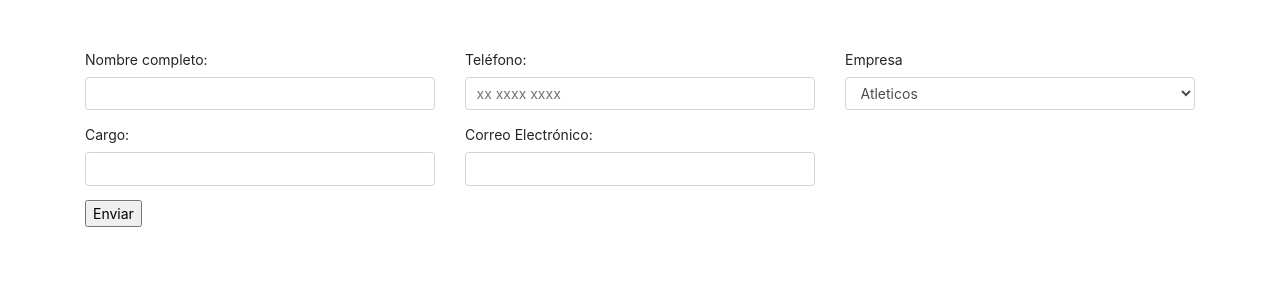
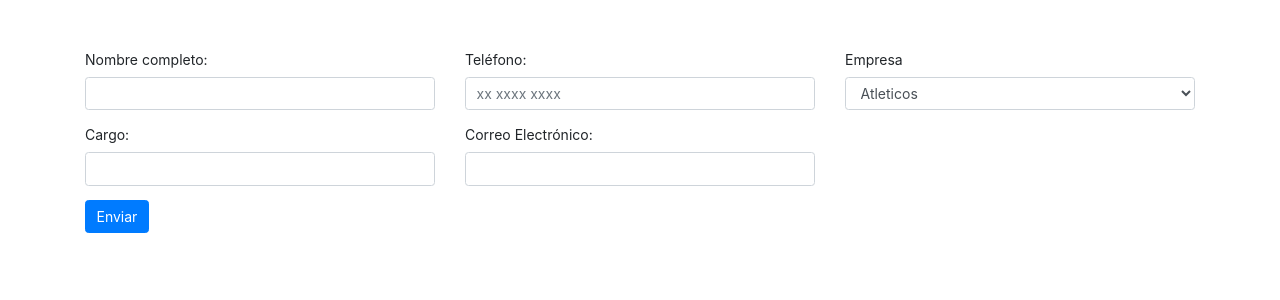
Before and after one commit to antoccudda/creador-firmas, a Django app: page / in a window 1280 px wide. Shown: the part 175-475 px from the top of the page. Run offline with Django 3.2, Linux system fonts and the light colour scheme; some libraries are stand-ins or nearby versions.

Commit message:
correccion de botones

```diff
--- a/src/templates/outlook.html
+++ b/src/templates/outlook.html
@@ -100,7 +100,7 @@
                     </div>
                 </div>
             </div>
-            <input type="submit" onclick="mostrar();" id="reset" value="Enviar">
+            <input type="submit" onclick="mostrar();" class="btn btn-primary" value="Enviar">
         </form>
 
         <div class="espaciado"></div>
--- a/src/templates/thunder.html
+++ b/src/templates/thunder.html
@@ -100,7 +100,7 @@
                     </div>
                 </div>
             </div>
-            <input type="submit" onclick="mostrar();" id="reset" value="Enviar">
+            <input type="submit" onclick="mostrar();" class="btn btn-primary" value="Enviar">
         </form>
 
         <div class="espaciado"></div>
```
